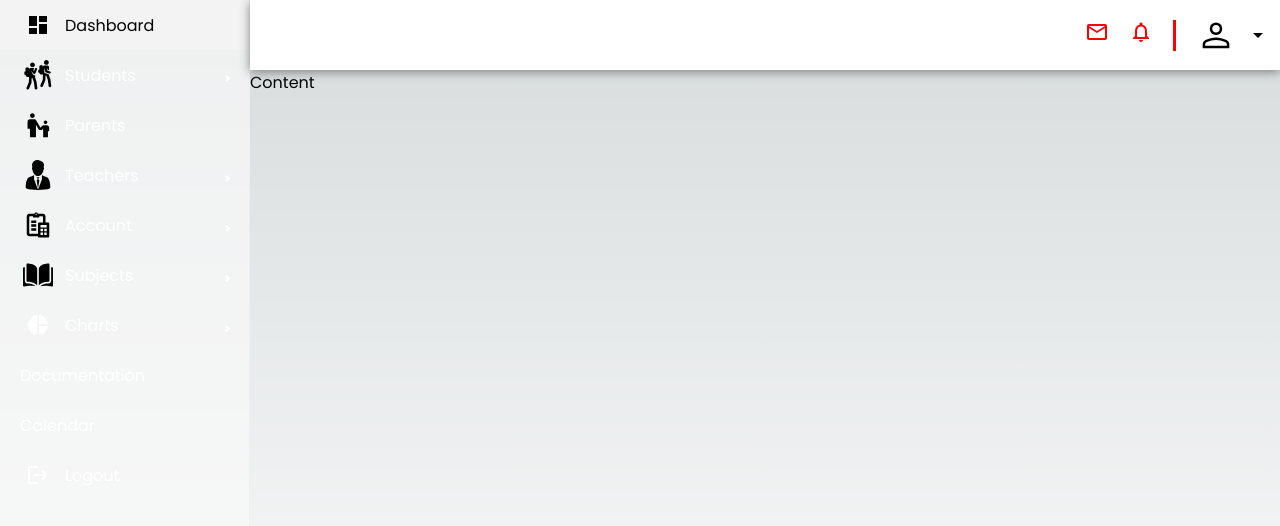
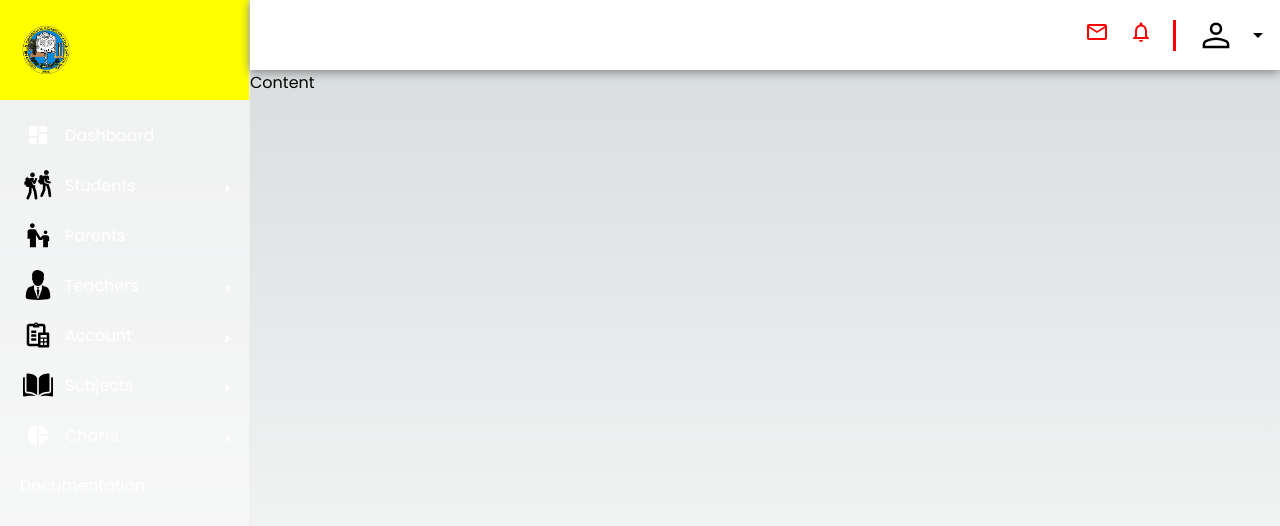
Before and after one commit to silverRnk/cdr-hills-next-app, a Next.js app: page /admin/dashboard in a window 1280 px wide. Shown: the top 526 px of the page. Built offline with nearby package versions, Linux system fonts and the light colour scheme.

Commit message:
Added HEADER to SideNav

```diff
--- a/src/app/admin/layout.tsx
+++ b/src/app/admin/layout.tsx
@@ -22,8 +22,7 @@ const Container = styled.div`
 const Left = styled.div`
   width: inherit;
   height: 100%;
-  overflow-y: scroll;
-  scrollbar-width: thin;
+
 `
 
 const Right = styled.div`
--- a/src/components/svg/StudentIcon.tsx
+++ b/src/components/svg/StudentIcon.tsx
@@ -1,3 +1,4 @@
+'use client'
 import React from 'react'
 
 const StudentIcon = (props:React.SVGAttributes<SVGElement>) => {
--- a/src/components/ui/SideNavBar/SideNavBar.tsx
+++ b/src/components/ui/SideNavBar/SideNavBar.tsx
@@ -18,8 +18,27 @@ import TeacherIcon from "@/components/svg/TeacherIcon";
 import BookIcon from "@/components/svg/BookIcon";
 import AccountIcon from "@/components/svg/AccountIcon";
 
+
+
 //
 import './style.css'
+import styled from "styled-components";
+
+const SideBarHeader = styled.div`
+  display: flex;
+  height: 100px;
+  margin-bottom: 10px;
+  padding: 20px;
+  align-items: center;
+  justify-content: space-between;
+  background-color: yellow;
+`;
+
+const Logo = styled.img`
+  height: 50px;
+  width: 50px;
+  display: inline;
+`;
 
 const SideNavBar = () => {
 
@@ -27,6 +46,9 @@ const SideNavBar = () => {
 
   return (
     <Sidebar>
+      <SideBarHeader>
+        <Logo src="/cedarhills.png"/>
+      </SideBarHeader>
       <Menu
         menuItemStyles={{
           button: {
@@ -39,6 +61,7 @@ const SideNavBar = () => {
           },
         }}
       >
+
         <MenuItem
             icon={<Dashboard/>}
             component={<Link href={"admin/dashboard"} />}
--- a/src/components/ui/SideNavBar/style.css
+++ b/src/components/ui/SideNavBar/style.css
@@ -6,6 +6,7 @@
 .ps-sidebar-container{
     height: 100%;
     background-color: var(--app-blue-primary);
+    scrollbar-width: thin;
 }
 
 .ps-menuitem-root {
```
Also changed, not shown: public/cedarhills.png (added).
